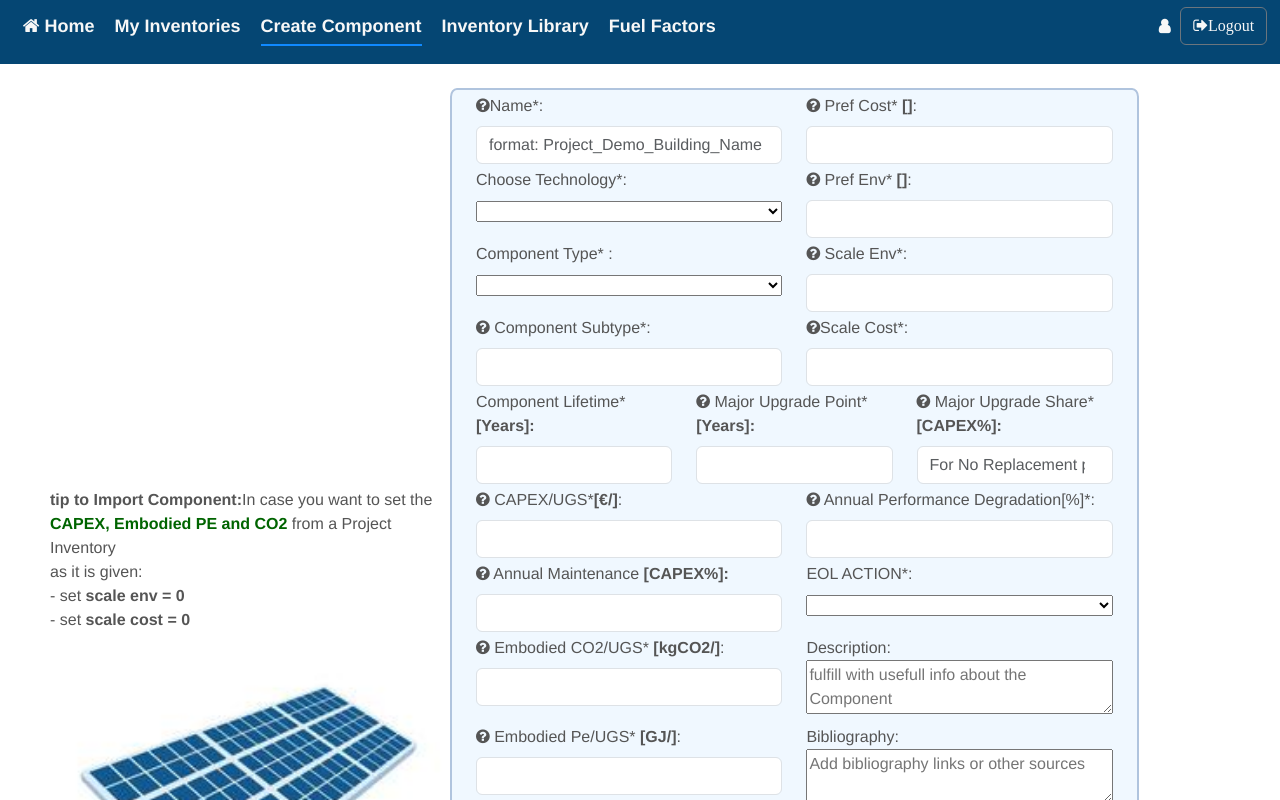
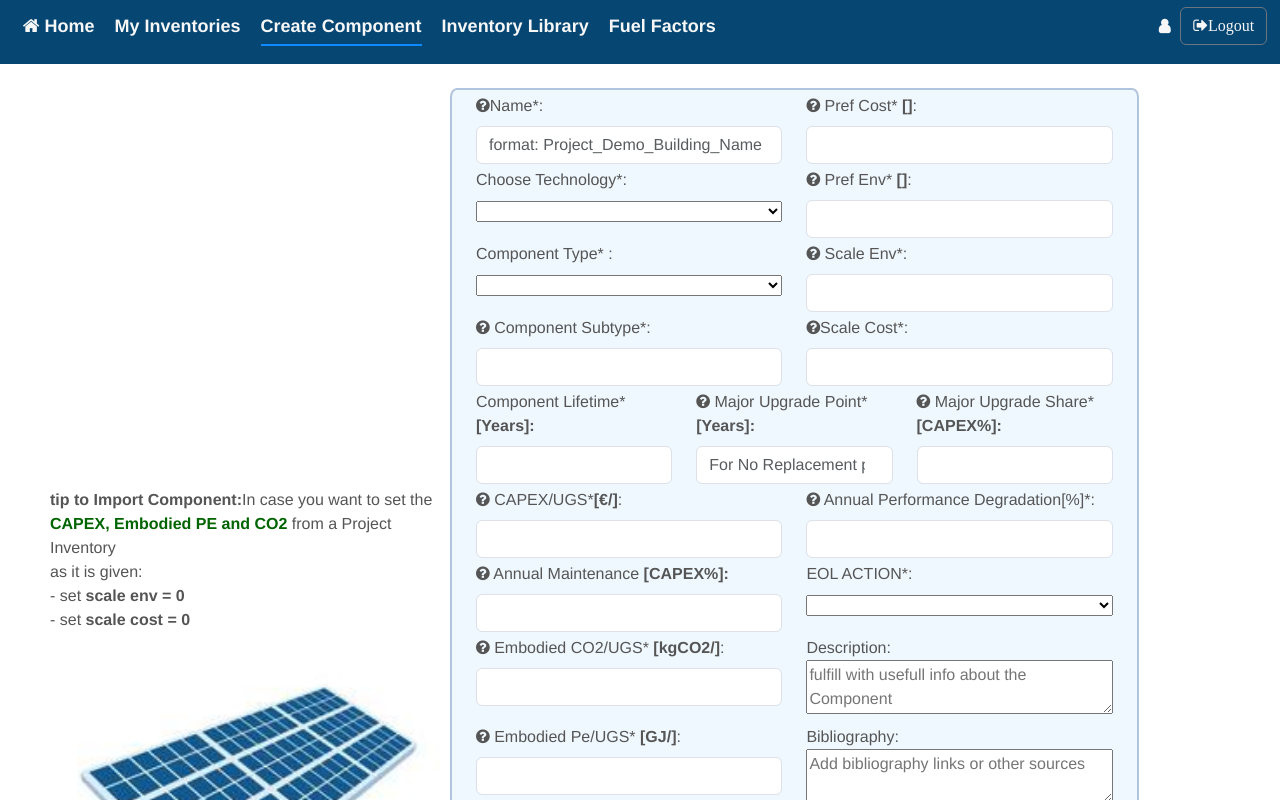
Before and after one commit to nikoschairopoulos/VerifyInventoryApp, a Vue app in the folder InventoryApp/InventoryFrontBackEnd/Frontend/: page /addcomponent in a window 1280 px wide. Shown: the top 800 px of the page. Built offline with nearby package versions, Linux system fonts and the light colour scheme.

Commit message:
some fixes

```diff
--- a/InventoryApp/InventoryFrontBackEnd/Frontend/src/views/AddComponent.vue
+++ b/InventoryApp/InventoryFrontBackEnd/Frontend/src/views/AddComponent.vue
@@ -261,7 +261,7 @@
                                 <i id='tooltip-explain' class="fa fa-question-circle" data-toggle="tooltip" data-placement="left" :title="explain_dict['major_upgrade_point']"></i>
                                 Major Upgrade Point* <strong>
                                 [Years]:</strong><span v-if="major_upgrade_point<0" class="text-danger"><br> valid value is non negative</span></label>
-                            <input type="number" step="any" class="form-control"  id="quantity" v-model="major_upgrade_point" min="0" required>
+                            <input type="number" step="any" class="form-control"  id="quantity" v-model="major_upgrade_point" min="0" placeholder="For No Replacement put : 1000" required>
                         </div>
                         </div>
 
@@ -270,7 +270,7 @@
                                 <label for="quantity" class="form-label">
                                     <i id='tooltip-explain' class="fa fa-question-circle" data-toggle="tooltip" data-placement="left" :title="explain_dict['major_upgrade_share']"></i>
                                     Major Upgrade Share* <strong>[CAPEX%]:</strong> <span v-if="major_upgrade_share>100 || major_upgrade_share<0" class="text-danger"><br>valid range is [0,100]</span></label>
-                                <input type="number" step="any" class="form-control"  id="quantity" v-model="major_upgrade_share" min="0" max="100" required placeholder="For No Replacement put : 1000">
+                                <input type="number" step="any" class="form-control"  id="quantity" v-model="major_upgrade_share" min="0" max="100" required >
                         </div>
                         </div>
 
@@ -480,7 +480,7 @@ export default {
                                                 'gvalue':this.gvalue}
         }
 
-        // tag the component as B or D (here chat , never enters:)
+        // tag the component as B or D
         if(this.SHEET_TYPE=="Plants" || this.SHEET_TYPE=="Public" || this.SHEET_TYPE=='Transport'){
             dataObject["IS_B_COMPONENT"] = false
             console.log("D COMPONENT")
--- a/InventoryApp/InventoryFrontBackEnd/Frontend/src/views/UpdateComponent.vue
+++ b/InventoryApp/InventoryFrontBackEnd/Frontend/src/views/UpdateComponent.vue
@@ -181,6 +181,7 @@ export default {
         conductivity:null,
         uvalue:null,
         gvalue:null,
+        IS_B_COMPONENT:null,
         component:{}
     }
   },
```
